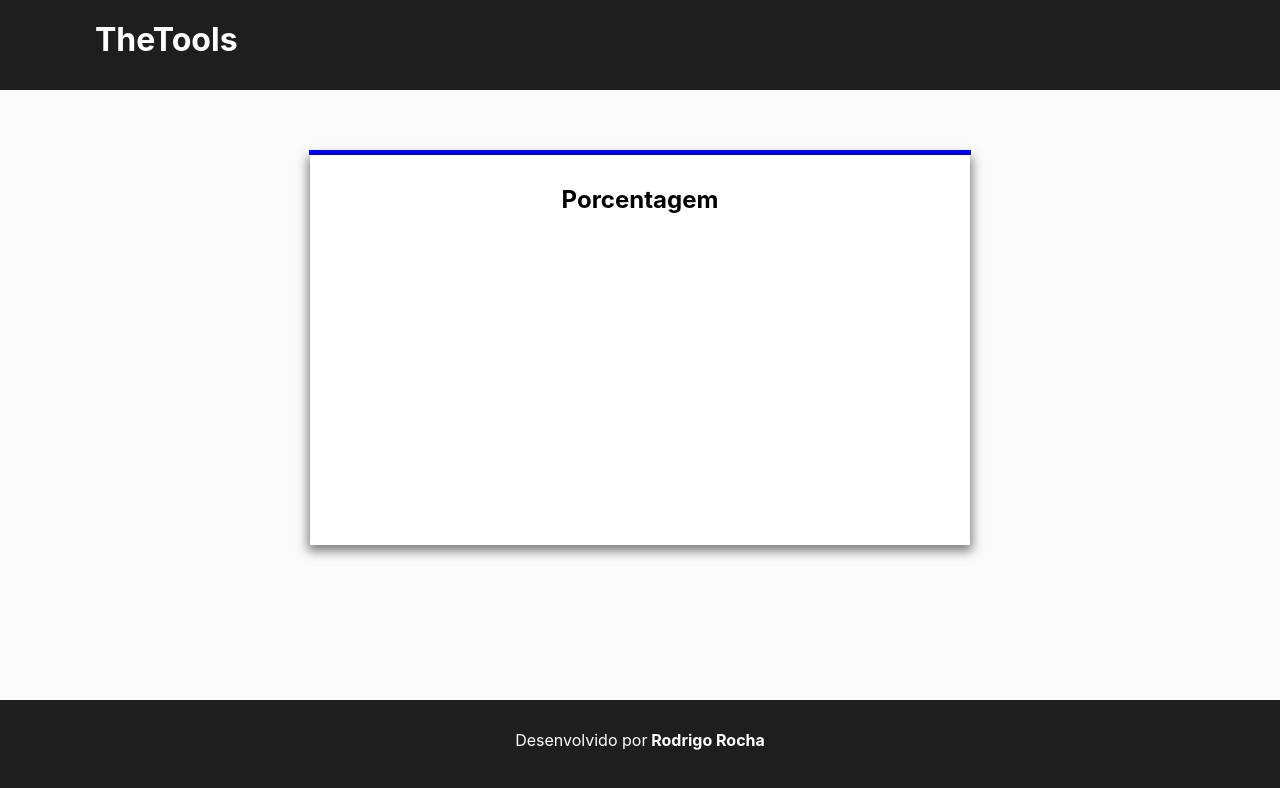
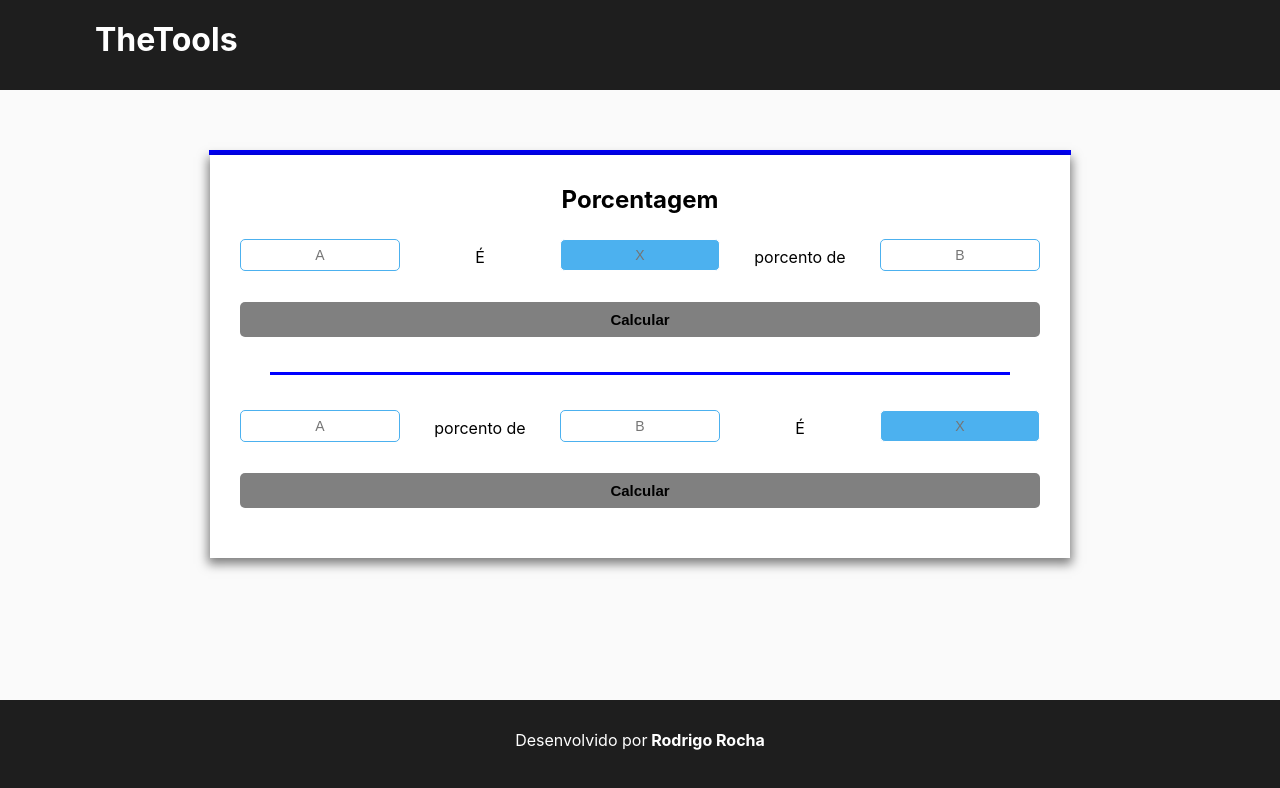
Before and after one commit to rodrigogomesrc/TheTools, a React (Create React App) app: page /calculadora-porcentagem in a window 1280 px wide. Shown: the top 788 px of the page. Built offline with nearby package versions, Linux system fonts and the light colour scheme.

Commit message:
porcentagem page layout

```diff
--- a/src/App.css
+++ b/src/App.css
@@ -149,7 +149,7 @@
 
     .row div {
 
-        margin: 5px;
+        margin-top: 5px;
         flex: 1;
 
     }
@@ -173,7 +173,7 @@
 
     .row-full div {
 
-        margin: 5px;
+        margin-top: 5px;
         flex: 1;
     }
 
--- a/src/components/pages/Porcentagem.css
+++ b/src/components/pages/Porcentagem.css
@@ -0,0 +1,29 @@
+#porcentagem-box {
+
+    max-width: 800px;
+}
+
+#porcentagem-box-content {
+
+    max-width: 800px;
+}
+#porcentagem-line {
+
+    max-width: 862px;
+}
+
+#partition {
+
+    padding: 30px;
+
+}
+#partition div {
+
+    height: 3px;
+    background-color: blue;
+}
+
+#first-button {
+
+    margin-bottom: 0;
+}
--- a/src/components/pages/Porcentagem.js
+++ b/src/components/pages/Porcentagem.js
@@ -29,12 +29,122 @@ class Porcentagem extends Component {
 
         return(
             <div className='Container'>
-                <div className="top-line line-box"></div>
-                <div className="box">
-                    <div className="box-content">
+                <div className="top-line line-box" id="porcentagem-line"></div>
+                <div className="box" id="porcentagem-box">
+                    <div className="box-content" id="porcentagem-box-content">
                         <h2 className="box-title">Porcentagem</h2>
                         <form onSubmit={this.onSubmit}>
 
+                            <div className="row">
+                                <div>
+                                    <input
+                                        className='input'
+                                        type='text'
+                                        name="A"
+                                        placeholder="A"
+                                        onChange={this.onChange}
+                                    />
+                                </div>
+
+                                <div>
+                                    <p>É</p>
+                                </div>
+
+                                <div>
+
+                                    <input
+                                        className='input x'
+                                        type='text'
+                                        name="X"
+                                        placeholder="X"
+                                        onChange={this.onChange}
+                                    />
+                                </div>
+
+                                <div>
+                                    <p>porcento de</p>
+                                </div>
+
+                                <div>
+                                    <input
+                                        className='input'
+                                        type='text'
+                                        name="B"
+                                        placeholder="B"
+                                        onChange={this.onChange}
+                                    />
+                                </div>
+
+                            </div>
+                            <div className="row-full" >
+
+                                <div>
+                                    <input
+                                        id="first-button"
+                                        className='button'
+                                        type='submit'
+                                        value='Calcular'
+                                        disabled={!this.state.valid || this.state.zero}
+                                    />
+                                </div>
+
+                            </div>
+                            <div className="row-full" id="partition">
+                                <div></div>
+                            </div>
+                            <div className="row">
+
+                            <div>
+                                <input
+                                    className='input'
+                                    type='text'
+                                    name="A"
+                                    placeholder="A"
+                                    onChange={this.onChange}
+                                />
+                                </div>
+
+                                <div>
+                                    <p>porcento de </p>
+                                </div>
+
+                                <div>
+                                    <input
+                                        className='input'
+                                        type='text'
+                                        name="B"
+                                        placeholder="B"
+                                        onChange={this.onChange}
+                                    />
+                                </div>
+                                <div>
+                                    <p>É</p>
+                                </div>
+
+                                <div>
+
+                                    <input
+                                        className='input x'
+                                        type='text'
+                                        name="X"
+                                        placeholder="X"
+                                        onChange={this.onChange}
+                                    />
+                                </div>
+
+                            </div>
+                            <div className="row-full" >
+
+                                <div>
+                                    <input
+                                        className='button'
+                                        type='submit'
+                                        value='Calcular'
+                                        disabled={!this.state.valid || this.state.zero}
+                                    />
+                                </div>
+
+                            </div>
                         </form>
                     </div>
                 </div>
```
Also changed, not shown: src/components/pages/RegraDe3.js (indentation only).
